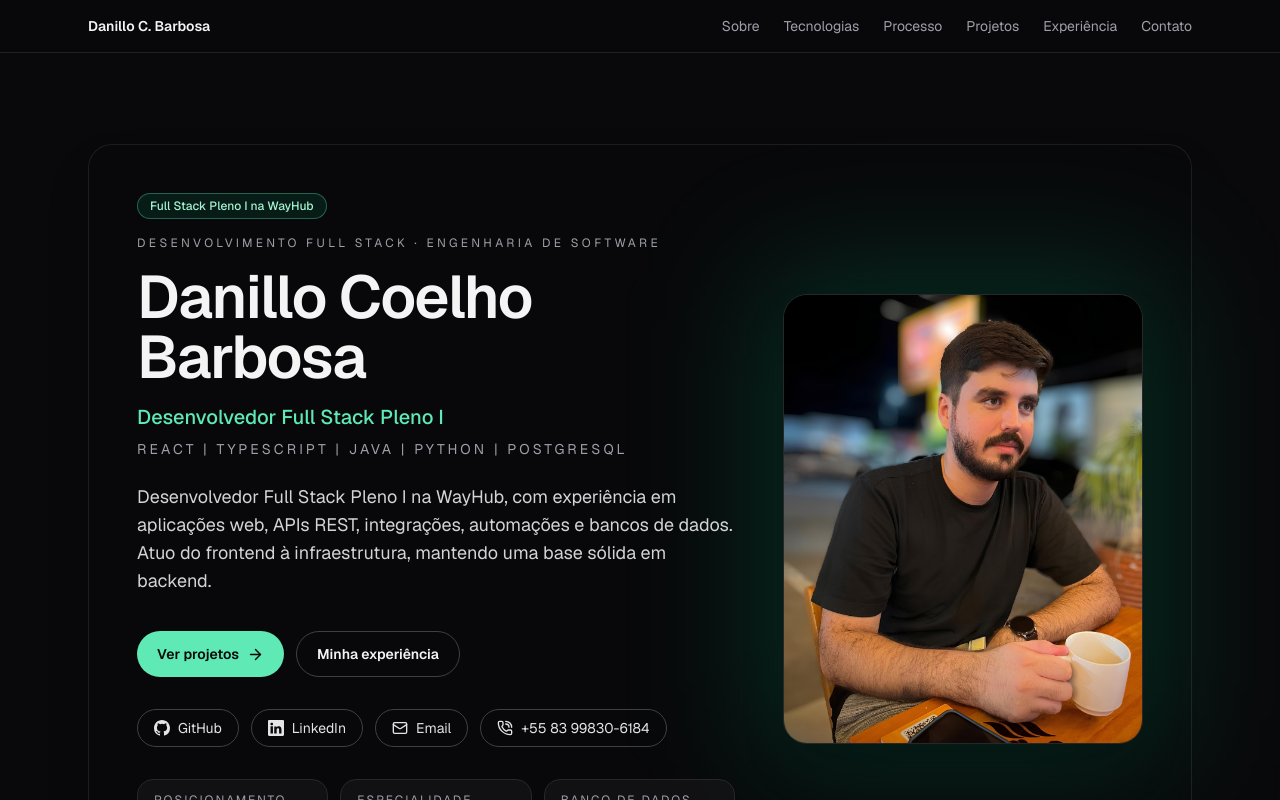
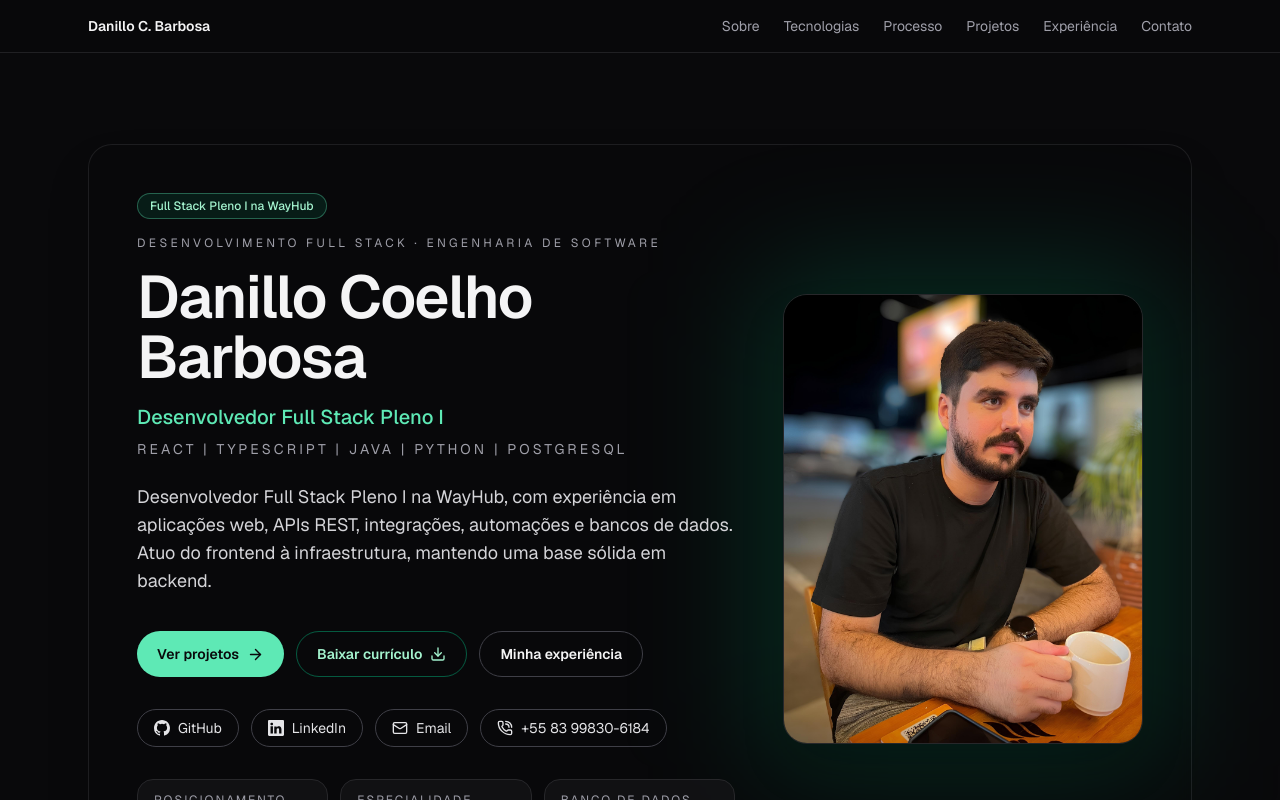
Before and after one commit to Nillocoelho/Portif-lio, a Next.js app: page / in a window 1280 px wide. Shown: the top 800 px of the page. Built offline with nearby package versions, Linux system fonts and the light colour scheme.

Commit message:
feat: preparar botão para currículo Full Stack Pleno I

```diff
--- a/components/Hero.tsx
+++ b/components/Hero.tsx
@@ -2,7 +2,7 @@
 
 import Image from "next/image";
 import { motion } from "motion/react";
-import { ArrowRight, Mail, PhoneCall } from "lucide-react";
+import { ArrowRight, Download, Mail, PhoneCall } from "lucide-react";
 import { profile } from "@/data/profile";
 import { GitHubIcon, LinkedInIcon } from "./BrandIcons";
 
@@ -12,6 +12,7 @@ export function Hero() {
     ? phoneDigits
     : `55${phoneDigits}`;
   const whatsappHref = `https://wa.me/${normalizedPhone}`;
+  const resumeHref = "/Curriculo-Danillo-Coelho-Full-Stack-Pleno-I.pdf";
 
 
   return (
@@ -91,6 +92,15 @@ export function Hero() {
                 className="inline-flex items-center gap-2 rounded-full bg-emerald-300 px-5 py-3 text-sm font-semibold text-zinc-950 transition hover:bg-emerald-200"
               >
                 Ver projetos <ArrowRight size={17} />
+              </a>
+
+              <a
+                href={resumeHref}
+                target="_blank"
+                rel="noopener noreferrer"
+                className="inline-flex items-center gap-2 rounded-full border border-emerald-400/40 px-5 py-3 text-sm font-semibold text-emerald-200 transition hover:border-emerald-300 hover:bg-emerald-400/10"
+              >
+                Baixar currículo <Download size={16} />
               </a>
 
               <a
```
